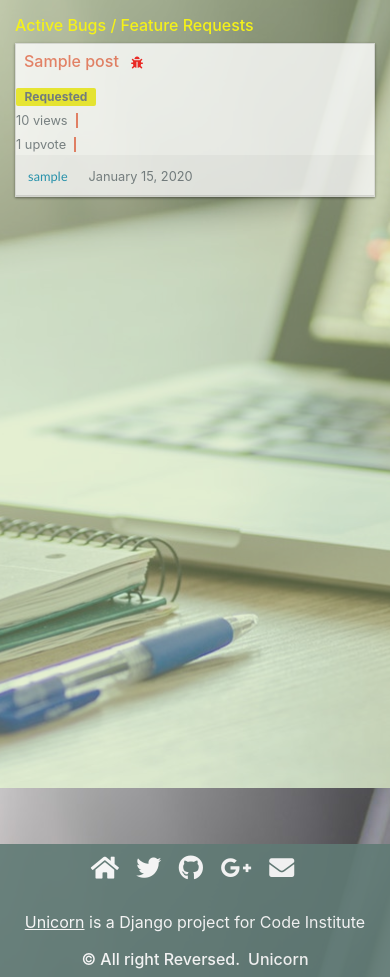
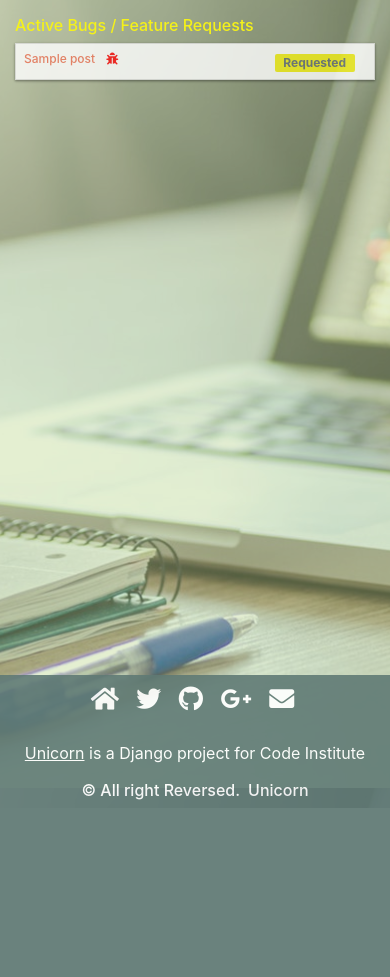
Before and after one commit to Code-Institute-Submissions/django_project-2, a Django app: page / in a window 390 px wide. Shown: the part 56-1033 px from the top of the page. After the commit the page ends 864 px from the top, so only its background shows below. Run offline with Django 3.2, Linux system fonts and the light colour scheme; tables that the repository leaves empty hold one stand-in row (values such as "Sample post"); some libraries are stand-ins or nearby versions.

Commit message:
Responsiveness added to main page - JS functions added to improve functional UI

```diff
--- a/tracker/static/tracker/main.css
+++ b/tracker/static/tracker/main.css
@@ -31,10 +31,6 @@
 
 .audiowide {
   font-family: 'Audiowide', cursive;
-}
-
-.bugs-section {
-  min-height: 100vh;
 }
 
 .navbar {
@@ -346,19 +342,56 @@
 #footer ul.quick-links li:hover a i {
   font-weight: 700;
 }
-
 /* End Footer */
 
+
 /* Media Queries */
+/* Small devices (portrait tablets and large phones, 600px and up) */
+@media only screen and (max-width: 576px) {
 
-/* Extra small devices (phones, 600px and down) */
-@media only screen and (max-width: 600px) {}
+  .views-column, .upvotes-column {
+    display: none;
+  }
+
+  .bugs-section {
+    min-height: 60vh;
+  }
+
+  h6 {
+   font-size: 12px;
+  }
+}
+
+
+/* Small devices (phones, 767px and down) */
+@media only screen and (max-width: 767px) {
+  .card-header {
+    display: none;
+  }
+
+  .bugs-section {
+    min-height: 70vh;
+  }
+
+  .views-column {
+    padding-right: 0;
+  }
+
+  .upvotes-column {
+    padding-left: 0;
+  }
+}
 
 /* Small devices (portrait tablets and large phones, 600px and up) */
 @media only screen and (min-width: 600px) {}
 
 /* Medium devices (landscape tablets, 768px and up) */
-@media only screen and (min-width: 768px) {}
+@media only screen and (min-width: 768px) {
+
+  .bugs-section {
+    min-height: 100vh;
+  }
+}
 
 /* Large devices (laptops/desktops, 992px and up) */
 @media only screen and (min-width: 992px) {
@@ -368,7 +401,7 @@
   }
 
   .navbar-dark .navbar-nav .nav-link:hover {
-    border-bottom: 2px solid var(--yellow);
+    border-bottom: 2px solid #7c848c;
   }
 
   .upvotes-chart {
--- a/tracker/static/tracker/main.js
+++ b/tracker/static/tracker/main.js
@@ -4,7 +4,7 @@
   const featChart = document.getElementById('featChart').getContext('2d')
   const endpoint = 'api/charts/data'
 
-  // Bug upvotes Chart
+  // Bug upvotes Chartt
   $.ajax({
     method: 'GET',
     url: endpoint,
--- a/tracker/templates/tracker/home.html
+++ b/tracker/templates/tracker/home.html
@@ -1,12 +1,12 @@
 {% extends "tracker/base.html" %}
 {% block content %}
 <section class="bugs-section row">
-  <div class="col-md-8">
+  <div class="col-md-12 col-lg-8">
     <h4 class="bugs mt-3">Active Bugs / Feature Requests</h4>
     {% for post in posts %}
         <article class="card list-view mb-1 mt-1">
           <div class="row d-flex align-items-center">
-            <div class="col-lg-6">
+            <div class="col-8 col-sm-6 col-md-6 col-lg-6">
               <a href="{% url 'post-detail' post.id %}">
                 <h6 class="card-title ml-2 mt-2 ticket-title list">{{ post.title }}
                   <span class="ml-2 ticket-type">
@@ -17,13 +17,13 @@
                 </h6>
               </a>
             </div>
-            <div class="col-lg-2">
+            <div class="col-4 col-sm-2 col-md-2 col-lg-2">
               <span class="badge badge-pill status">{{ post.status }}</span>
             </div>
-            <div class="col-lg-2">
+            <div class="col-4 col-sm-2 col-md-2 col-lg-2 views-column">
               <small class="views text-muted pr-2">{{ post.views }} views</small>
             </div>
-            <div class="col-lg-2">
+            <div class="col-4 col-sm-2 col-md-2 col-lg-2 upvotes-column">
               <small class="upvotes text-muted pr-2">
                 <span class="upvotes-total">{{ post.get_upvotes_total }}</span> upvote
               </small>
@@ -36,7 +36,7 @@
         </article>
     {% endfor %}
   </div>
-  <div class="col-md-6 col-lg-4 upvotes-chart">
+  <div class="col-lg-4 upvotes-chart">
     <div class="graph1">
       <canvas id="bugChart"></canvas>
     </div>
```
